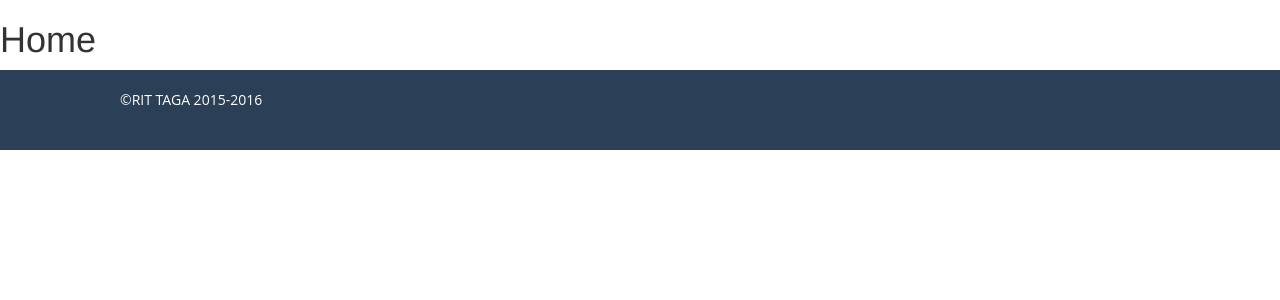
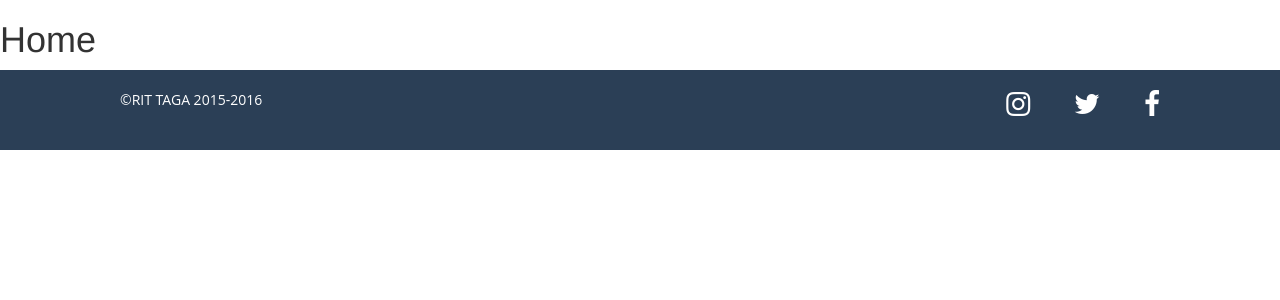
Before and after one commit to lauravsilva/TAGAWeb2015, a PHP site: page / in a window 1280 px wide. Shown: the part 80-380 px from the top of the page. Run offline with PHP 8.4, Linux system fonts and the light colour scheme; some libraries are stand-ins or nearby versions.

Commit message:
added fontawesome css link

```diff
--- a/src/header.php
+++ b/src/header.php
@@ -7,6 +7,7 @@
     <!-- The above 3 meta tags *must* come first in the head; any other head content must come *after* these tags -->
     <title><?php print ($title); ?></title></title>
 
+    <link rel="stylesheet" href="https://maxcdn.bootstrapcdn.com/font-awesome/4.5.0/css/font-awesome.min.css">
     <link href="styles/stylesheets/styles.css" rel="stylesheet">
 
     <!-- HTML5 shim and Respond.js for IE8 support of HTML5 elements and media queries -->
```
